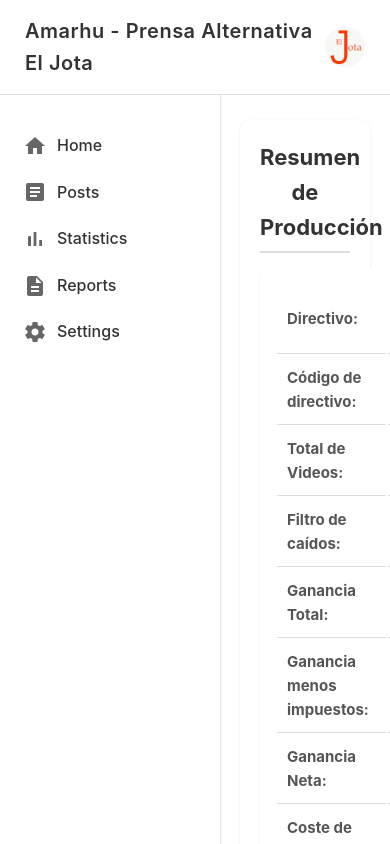
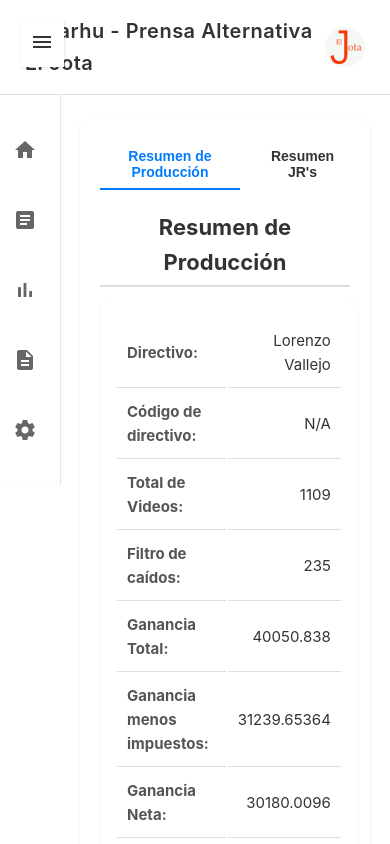
Before and after one commit to AmarhuApp/amarhu-app, a Vue app: page / in a window 390 px wide. Built offline with nearby package versions, Linux system fonts and the light colour scheme; data requests are answered from the project's data file; the HTML template or start-up script is replaced by a standard one.

Commit message:
feat: added changes sidebar and home

```diff
--- a/public/server/db.json
+++ b/public/server/db.json
@@ -122,5 +122,43 @@
       "content": "El auge de las criptomonedas y su impacto en los mercados tradicionales.",
       "image": "/server/images/image-3.png"
     }
+  ],
+  "rankingJRs":[
+    {
+      "id": 1,
+      "nombre": "Carlos Rodríguez",
+      "produccionTotal": 500,
+      "gananciasTotales": 25000,
+      "gananciasNetas": 20000,
+      "caidos": 10,
+      "gananciaPromedio": 40
+    },
+    {
+      "id": 2,
+      "nombre": "Ana López",
+      "produccionTotal": 300,
+      "gananciasTotales": 15000,
+      "gananciasNetas": 13500,
+      "caidos": 5,
+      "gananciaPromedio": 45
+    },
+    {
+      "id": 3,
+      "nombre": "Miguel Sánchez",
+      "produccionTotal": 600,
+      "gananciasTotales": 27000,
+      "gananciasNetas": 22000,
+      "caidos": 15,
+      "gananciaPromedio": 36.67
+    },
+    {
+      "id": 4,
+      "nombre": "Lucía Fernández",
+      "produccionTotal": 400,
+      "gananciasTotales": 19000,
+      "gananciasNetas": 18000,
+      "caidos": 7,
+      "gananciaPromedio": 45
+    }
   ]
 }
--- a/src/components/layout/Sidebar.vue
+++ b/src/components/layout/Sidebar.vue
@@ -1,48 +1,83 @@
 <template>
-  <div class="sidebar">
+  <div>
+    <!-- Botón del menú de hamburguesa -->
+    <button class="hamburger-menu" @click="toggleSidebar">
+      <span class="material-icons">menu</span>
+    </button>
+
+    <!-- Sidebar -->
+    <div :class="['sidebar', { 'collapsed': isCollapsed, 'hidden': isHidden }]">
       <ul>
         <li>
           <router-link to="/">
-          <span class="material-icons icon">home</span> Home
+            <span class="material-icons icon">home</span>
+            <span v-if="!isCollapsed">Home</span>
           </router-link>
         </li>
         <li>
           <router-link to="/posts">
-          <span class="material-icons icon">article</span> Posts
+            <span class="material-icons icon">article</span>
+            <span v-if="!isCollapsed">Posts</span>
           </router-link>
         </li>
         <li>
           <router-link to="/statistics">
-          <span class="material-icons icon">bar_chart</span> Statistics
+            <span class="material-icons icon">bar_chart</span>
+            <span v-if="!isCollapsed">Statistics</span>
           </router-link>
         </li>
         <li>
           <router-link to="/reports">
-          <span class="material-icons icon">description</span> Reports
+            <span class="material-icons icon">description</span>
+            <span v-if="!isCollapsed">Reports</span>
           </router-link>
         </li>
         <li>
           <router-link to="/settings">
-          <span class="material-icons icon">settings</span> Settings
+            <span class="material-icons icon">settings</span>
+            <span v-if="!isCollapsed">Settings</span>
           </router-link>
         </li>
       </ul>
     </div>
+  </div>
 </template>
+
 
 <script>
 export default {
   name: "Sidebar",
+  data() {
+    return {
+      isCollapsed: false, // Estado para hacer más fina la sidebar
+      isHidden: false, // Estado para ocultar la sidebar en pantallas pequeñas
+    };
+  },
+  methods: {
+    toggleSidebar() {
+      this.isHidden = !this.isHidden; // Alternar entre mostrar y ocultar el menú de hamburguesa
+    },
+  },
 };
 </script>
 
+
 <style scoped>
+
 .sidebar {
-  width: 220px;
+  width: 200px;
   background-color: #ffffff;
   padding: 20px;
   box-shadow: 1px 0 1px rgba(0, 0, 0, 0.1);
-  border-right: 1px #e0e0e0;
+  transition: width 0.3s ease, transform 0.3s ease;
+}
+
+.sidebar.collapsed {
+  width: 60px;
+}
+
+.sidebar.hidden {
+  transform: translateX(-100%);
 }
 
 .sidebar ul {
@@ -73,4 +108,70 @@ export default {
   font-size: 24px;
   color: #666;
 }
+
+.sidebar.collapsed .icon {
+  margin-right: 0;
+  text-align: center;
+}
+
+.hamburger-menu {
+  display: none;
+  position: fixed;
+  top: 20px;
+  left: 20px;
+  background-color: #ffffff;
+  border: none;
+  box-shadow: 1px 1px 3px rgba(0, 0, 0, 0.1);
+  cursor: pointer;
+  z-index: 1000;
+  padding: 10px;
+}
+
+.hamburger-menu .material-icons {
+  font-size: 24px;
+  color: #333;
+}
+
+@media (max-width: 1024px) {
+  .sidebar {
+    width: 60px;
+  }
+
+  .sidebar ul {
+    display: flex;
+    flex-direction: column;
+    align-items: center;
+  }
+
+  .sidebar li {
+    margin: 20px 0;
+  }
+
+  .sidebar a span:not(.icon) {
+    display: none;
+  }
+}
+
+@media (max-width: 768px) {
+  .hamburger-menu {
+    display: block;
+  }
+
+  .sidebar.hidden {
+    position: fixed;
+    transform: translateX(-100%);
+    height: 100%;
+    top: 0;
+    left: 0;
+    z-index: 999;
+  }
+
+  .sidebar ul {
+    flex-direction: column;
+  }
+
+  .sidebar li {
+    margin: 20px 0;
+  }
+}
 </style>
--- a/src/components/sections/LastVideoPerformance.vue
+++ b/src/components/sections/LastVideoPerformance.vue
@@ -1,5 +1,21 @@
 <template>
   <div class="video-performance">
+    <!-- Navegación de pestañas -->
+    <div class="tab-container">
+      <button
+          :class="{'active-tab': activeTab === 'produccion'}"
+          @click="activeTab = 'produccion'">
+        Resumen de Producción
+      </button>
+      <button
+          :class="{'active-tab': activeTab === 'jr'}"
+          @click="activeTab = 'jr'">
+        Resumen JR's
+      </button>
+    </div>
+
+    <!-- Contenido de Resumen de Producción -->
+    <div v-if="activeTab === 'produccion'">
       <h3>Resumen de Producción</h3>
       <div class="horizontal-container">
         <!-- Contenedor del resumen -->
@@ -62,8 +78,48 @@
         </div>
       </div>
     </div>
+
+    <!-- Contenido de Resumen JR's -->
+    <div v-if="activeTab === 'jr'" class="ranking-container">
+      <div
+          class="jr-card"
+          v-for="(jefe, index) in sortedJefes"
+          :key="jefe.id"
+      >
+        <!-- Encabezado -->
+        <div class="jr-header">
+          <span class="jr-position">#{{ index + 1 }}</span>
+          <span class="jr-name">{{ jefe.nombre }}</span>
+        </div>
+
+        <!-- Estadísticas -->
+        <div class="jr-stats">
+          <div class="jr-stat-item">
+            <span class="jr-stat-label">Producción Total</span>
+            <span class="jr-stat-value">{{ jefe.produccionTotal }}</span>
+          </div>
+          <div class="jr-stat-item">
+            <span class="jr-stat-label">Ganancias Totales</span>
+            <span class="jr-stat-value">{{ jefe.gananciasTotales }}</span>
+          </div>
+          <div class="jr-stat-item">
+            <span class="jr-stat-label">Ganancias Netas</span>
+            <span class="jr-stat-value">{{ jefe.gananciasNetas }}</span>
+          </div>
+          <div class="jr-stat-item">
+            <span class="jr-stat-label">Número de Caídos</span>
+            <span class="jr-stat-value">{{ jefe.numeroCaidos }}</span>
+          </div>
+        </div>
+
+        <!-- Ganancia promedio destacada -->
+        <div class="jr-gain">
+          Ganancia Promedio: {{ jefe.gananciaPromedio.toFixed(2) }}
+        </div>
+      </div>
+    </div>
+  </div>
 </template>
-
 
 
 <script>
@@ -76,14 +132,18 @@ export default {
   name: "VideoPerformance",
   data() {
     return {
+      activeTab: "produccion", // Controla la pestaña activa
       productionData: null,
       productionDataLastMonth: null,
       maxValues: {}, // Almacena los valores máximos que representan el 10 en cada categoría
+      jrData: null, // Datos para el resumen JR's
+      chartInstance: null, // Referencia a la instancia de la gráfica
     };
   },
   mounted() {
     this.fetchProductionData();
     this.setMaxValues();
+    this.fetchJRData(); // Cargar datos de JR's
   },
   methods: {
     goToStats() {
@@ -107,10 +167,27 @@ export default {
         }
       } catch (error) {
         console.error("Error al obtener los datos de la API:", error.message);
-        console.error("Detalles del error:", error.response?.data || error);
       }
     },
+    async fetchJRData() {
+      try {
+        // Fetch data for Resumen JR's
+        const response = await axios.get("http://localhost:3000/rankingJRs");
+        console.log("Datos de Resumen JR's:", response.data);
 
+        // Procesar datos de JR
+        this.jrData = response.data.map((jr) => {
+          return {
+            ...jr,
+            gananciaPromedio: jr.produccionTotal
+                ? jr.gananciasNetas / jr.produccionTotal
+                : 0, // Evita división por 0
+          };
+        });
+      } catch (error) {
+        console.error("Error al obtener los datos de JR's:", error.message);
+      }
+    },
     normalizeData() {
       // Definir rangos específicos para cada categoría
       const categoryRanges = {
@@ -138,7 +215,6 @@ export default {
         costeTotalProduccion: normalizeCategory("costeTotalProduccion"),
       };
     },
-
     setMaxValues() {
       // Valores máximos correspondientes al 10 en cada categoría
       this.maxValues = {
@@ -149,16 +225,16 @@ export default {
         "Coste Total Producción": 30000,
       };
     },
+    renderChart() {
+      if (this.chartInstance) {
+        this.chartInstance.destroy(); // Destruye la gráfica existente antes de crear una nueva
+      }
 
-    scrollToChart() {
-      this.$refs.chart.scrollIntoView({ behavior: "smooth" });
-    },
-
-    renderChart() {
       const normalizedData = this.normalizeData();
 
+      this.$nextTick(() => {
         const ctx = document.getElementById("radarChart").getContext("2d");
-      new Chart(ctx, {
+        this.chartInstance = new Chart(ctx, {
           type: "radar",
           data: {
             labels: [
@@ -216,13 +292,30 @@ export default {
             },
           },
         });
+      });
+    },
+  },
+  watch: {
+    activeTab(newValue) {
+      if (newValue === "produccion" && this.productionData && this.productionDataLastMonth) {
+        this.renderChart(); // Renderiza la gráfica al volver a la pestaña "produccion"
+      }
+    },
+  },
+  computed: {
+    sortedJefes() {
+      // Ordena los jefes por ganancia promedio en orden descendente
+      return this.jrData
+          ? [...this.jrData].sort((a, b) => b.gananciaPromedio - a.gananciaPromedio)
+          : [];
     },
   },
 };
 </script>
 
+<style scoped>
 
-<style scoped>
+/* Mantiene todos los estilos originales */
 
 .horizontal-container {
   display: flex;
@@ -288,27 +381,12 @@ h3 {
   width: 40%;
 }
 
-
 .chart-container {
   margin-top: 10px;
   height: 300px;
   position: relative; /* Necesario para la posición absoluta de la card */
   text-align: center;
   padding-right: max(19px);
-}
-
-.max-values-list {
-  position: absolute; /* Posiciona la card dentro del contenedor de la gráfica */
-  top: 640px; /* Ajusta la altura respecto a la gráfica */
-  right: 10px; /* Posiciona hacia la derecha dentro del contenedor */
-  width: 155px; /* Ancho reducido para un diseño compacto */
-  background-color: #ffffff;
-  border: 1px solid #ffffff;
-  border-radius: 6px;
-  padding: 10px; /* Reducido para menos espacio interno */
-  box-shadow: 0px 2px 5px rgba(0, 0, 0, 0.1); /* Sombra más sutil */
-  text-align: left;
-  font-size: 12px; /* Texto más pequeño */
 }
 
 .max-values-list h4 {
@@ -362,15 +440,122 @@ h3 {
   text-align: center;
 }
 
+/* NUEVO: Estilos para pestañas */
 
+.tab-container {
+  display: flex;
+  justify-content: flex-start;
+  margin-bottom: 20px;
+  gap: 15px;
+}
+
+.tab-container button {
+  padding: 8px 16px;
+  font-size: 14px;
+  font-weight: bold;
+  border: none;
+  border-bottom: 2px solid transparent;
+  background-color: transparent;
+  color: #333;
+  cursor: pointer;
+  transition: all 0.3s ease;
+}
+
+.tab-container button:hover {
+  color: #007bff;
+}
+
+.tab-container button.active-tab {
+  border-bottom: 2px solid #007bff; /* Subraya solo la pestaña activa */
+  color: #007bff;
+}
+
+/* NUEVO: Estilos para el ranking de jefes */
+
+.ranking-container {
+  display: grid;
+  grid-template-columns: repeat(auto-fit, minmax(280px, 1fr));
+  gap: 20px;
+  margin-top: 20px;
+}
+
+/* Tarjeta para cada JR */
+.jr-card {
+  background-color: #ffffff;
+  border-radius: 10px;
+  box-shadow: 0 4px 6px rgba(0, 0, 0, 0.1);
+  padding: 20px;
+  display: flex;
+  flex-direction: column;
+  justify-content: space-between;
+  align-items: flex-start;
+  transition: transform 0.3s ease, box-shadow 0.3s ease;
+}
+
+.jr-card:hover {
+  transform: translateY(-5px);
+  box-shadow: 0 6px 10px rgba(0, 0, 0, 0.15);
+}
+
+/* Encabezado con posición y nombre */
+.jr-header {
+  display: flex;
+  justify-content: space-between;
+  align-items: center;
+  width: 100%;
+  margin-bottom: 15px;
+}
+
+.jr-position {
+  font-size: 18px;
+  font-weight: bold;
+  color: #007bff;
+}
+
+.jr-name {
+  font-size: 18px;
+  font-weight: 600;
+  color: #333;
+  margin-left: 10px;
+}
+
+/* Contenedor de estadísticas */
+.jr-stats {
+  display: grid;
+  grid-template-columns: 1fr 1fr;
+  row-gap: 10px;
+  column-gap: 15px;
+  width: 100%;
+}
+
+.jr-stat-item {
+  display: flex;
+  flex-direction: column;
+  align-items: center;
+}
+
+.jr-stat-label {
+  font-size: 14px;
+  color: #666;
+  margin-bottom: 5px;
+}
+
+.jr-stat-value {
+  font-size: 16px;
+  font-weight: bold;
+  color: #333;
+}
+
+.jr-gain {
+  color: #333;
+  padding-top: 10px;
+  font-size: 17px;
+  font-weight: bold;
+}
+
+/* Media Queries */
 
 @media (max-width: 768px) {
-  .max-values-list {
-    position: static; /* Cambia a posición normal en pantallas pequeñas */
-    width: 100%;
-    margin: 20px 0;
-    font-size: 14px; /* Ajusta el texto en pantallas pequeñas */
-  }
 
   .horizontal-container {
     flex-direction: column;
@@ -380,5 +565,42 @@ h3 {
     width: 100%;
     height: 350px;
   }
+
+  .tab-container button {
+    font-size: 14px;
+    padding: 8px 16px;
   }
+
+  .ranking-table th,
+  .ranking-table td {
+    padding: 10px;
+    font-size: 14px;
+  }
+
+  .ranking-container {
+    padding: 15px;
+  }
+
+  .ranking-container h4 {
+    font-size: 18px;
+  }
+
+  .jr-card {
+    padding: 15px;
+  }
+
+  .jr-position {
+    font-size: 16px;
+  }
+
+  .jr-name {
+    font-size: 16px;
+  }
+
+  .jr-stat-item {
+    font-size: 14px;
+  }
+
+}
+
 </style>
--- a/src/views/Statistics.vue
+++ b/src/views/Statistics.vue
@@ -277,7 +277,7 @@ h2 {
   padding: 12px 16px;
   font-size: 14px;
   color: #ffffff;
-  border-bottom: 1px solid #444444; /* Líneas entre filas */
+  border-bottom: 1px solid rgba(68, 68, 68, 0.42); /* Líneas entre filas */
 }
 
 .top-producers-table .rank {
```
Lines whose indentation alone changed are shown as unchanged.
